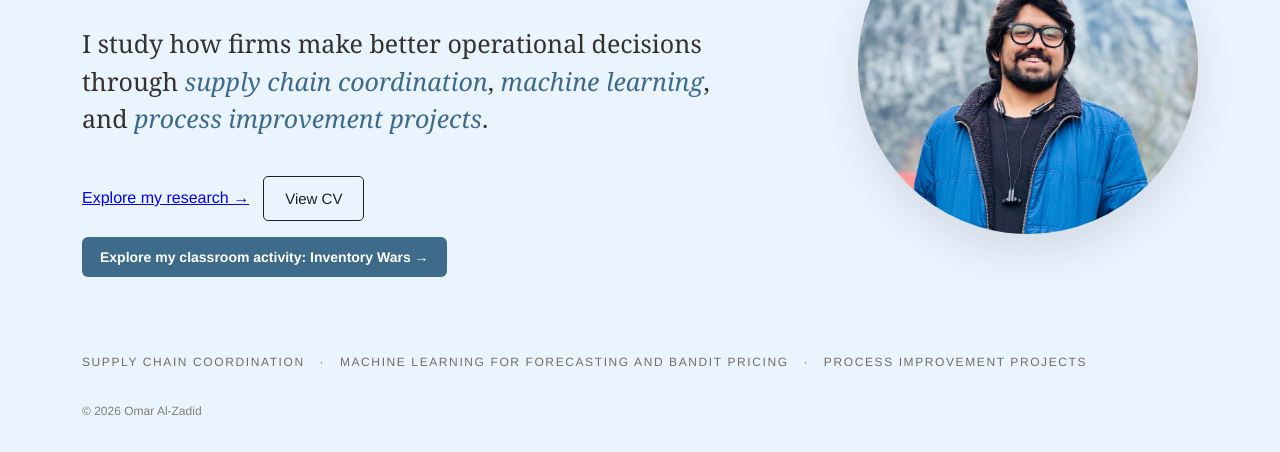
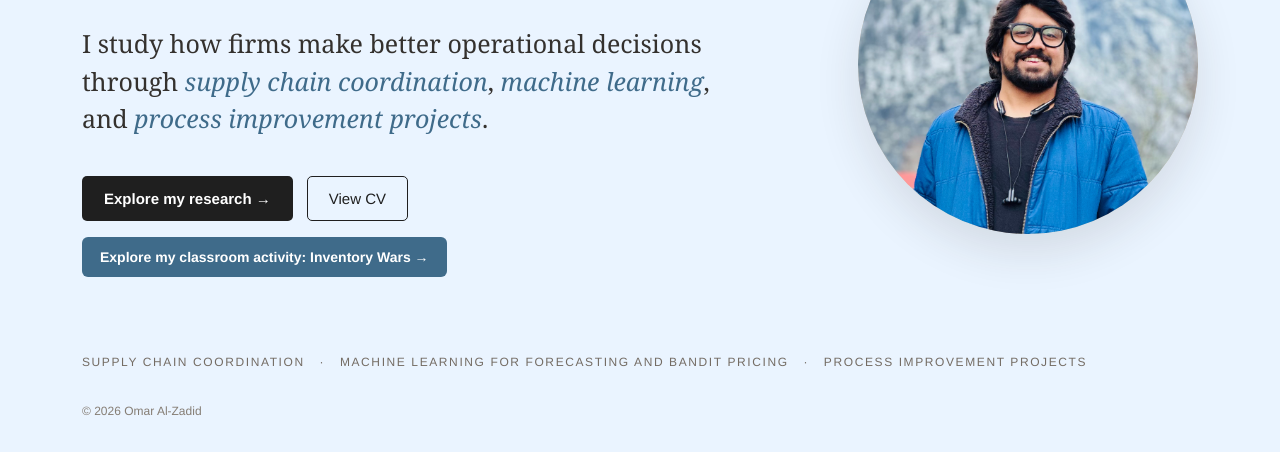
Before and after one commit to omar-al-zadid/omar-al-zadid.github.io, a plain HTML site: page index.html in a window 1280 px wide. Shown: the part 348-800 px from the top of the page. Drawn offline with Linux system fonts and the light colour scheme.

Commit message:
Update index.html

```diff
--- a/index.html
+++ b/index.html
@@ -157,6 +157,23 @@
       align-items: center;
       gap: 14px;
       margin-top: 38px;
+    }
+
+    .research-button {
+      display: inline-block;
+      padding: 14px 22px;
+      background: #1f1f1f;
+      color: white;
+      text-decoration: none;
+      border-radius: 5px;
+      font-size: 15px;
+      font-weight: 600;
+      transition: 0.2s ease;
+    }
+
+    .research-button:hover {
+      background: #333;
+      transform: translateY(-2px);
     }
 
     .cv-button {
```
